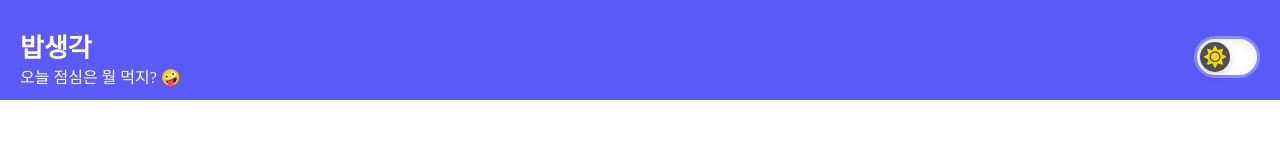
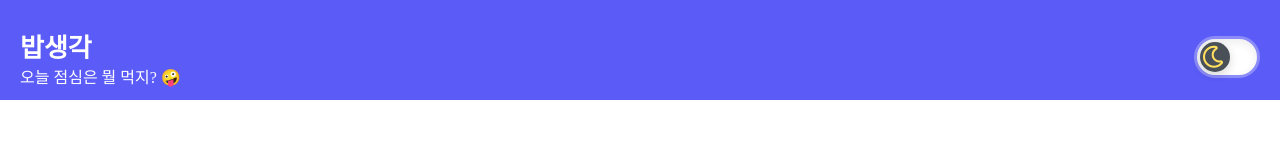
Before and after one commit to doowankim/findBistro, a React (Create React App) app: page / in a window 1280 px wide. Shown: the top 154 px of the page. Built offline with nearby package versions, Linux system fonts and the light colour scheme.

Commit message:
다크모드 스위치 아이콘 변경

```diff
--- a/src/components/ThemeSwitch/index.tsx
+++ b/src/components/ThemeSwitch/index.tsx
@@ -14,7 +14,7 @@ const ThemeSwitch = (props: switchProps) => {
           {props.status ? (
             <Styled.MoonIcon className="fas fa-moon" />
           ) : (
-            <Styled.SunIcon className="fas fa-sun" />
+            <Styled.MoonIcon className="far fa-moon" />
           )}
         </Styled.SwitchItem>
       </Styled.SwitchBackground>
--- a/src/components/ThemeSwitch/styles.tsx
+++ b/src/components/ThemeSwitch/styles.tsx
@@ -59,10 +59,3 @@ export const MoonIcon = styled.i`
   margin-left: 2px;
   color: ${color.Colors.yellow};
 `;
-
-export const SunIcon = styled.i`
-  font-size: 22px;
-  line-height: 30px;
-  margin-left: 4px;
-  color: #ffd800;
-`;
```
Also changed, not shown: 1 other file (tests, documents, lock files or other folders).
